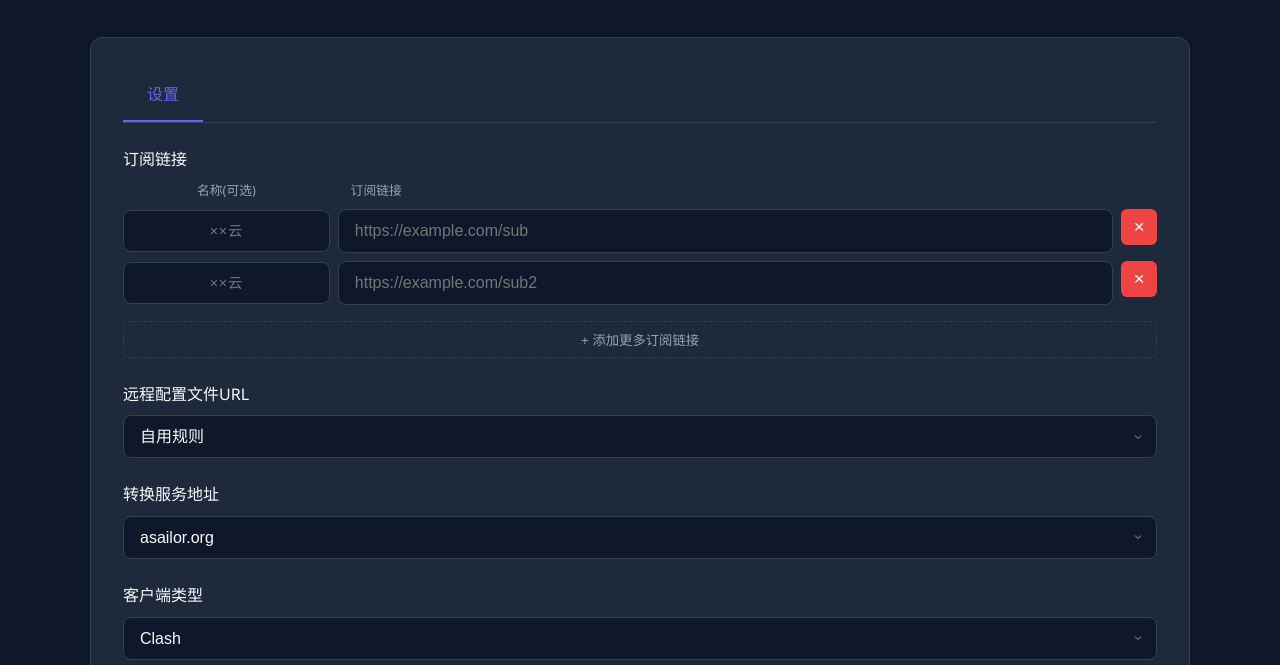
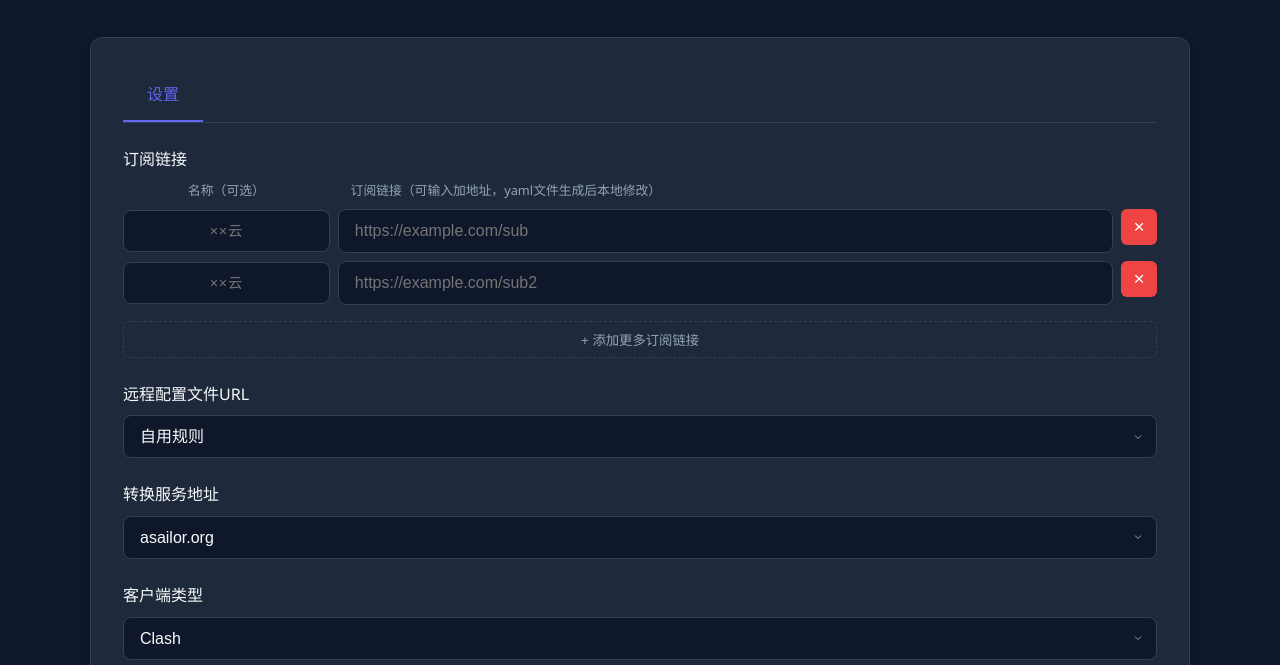
Before and after one commit to ctowl/ctowl.github.io, a plain HTML site: page index.html in a window 1280 px wide. Shown: the part 135-800 px from the top of the page. Drawn offline with Linux system fonts and the light colour scheme.

Commit message:
Update index.html

```diff
--- a/index.html
+++ b/index.html
@@ -649,8 +649,8 @@
                 <div class="form-group">
                     <label>订阅链接</label>
                     <div class="url-header">
-                        <span class="name-label">名称(可选)</span>
-                        <span class="link-label">订阅链接</span>
+                        <span class="name-label">名称（可选）</span>
+                        <span class="link-label">订阅链接（可输入加地址，yaml文件生成后本地修改）</span>
                     </div>
                     <div id="url-list">
                         <div class="url-item">
```
